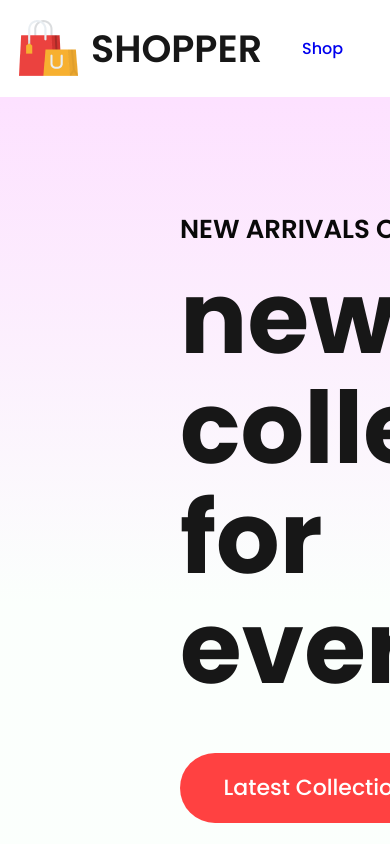
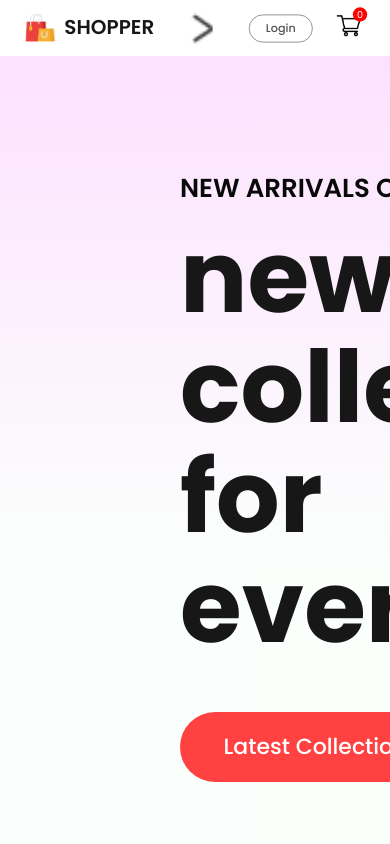
Before and after one commit to creation7654321/clothes-wear-react, a React (Vite) app: page / in a window 390 px wide. Shown: the top 844 px of the page. Built offline with nearby package versions, Linux system fonts and the light colour scheme.

Commit message:
making navbar responsive for all devices

```diff
--- a/src/Components/Navbar/Navbar.css
+++ b/src/Components/Navbar/Navbar.css
@@ -3,6 +3,7 @@
     justify-content: space-around;
     padding: 16px;
     box-shadow: 0 1px 3px -2px black;
+    align-items: center;
 }
 .nav-logo{
     display: flex;
@@ -70,3 +71,96 @@
     background: red;
     color: white;
 }
+.nav-dropdown{
+    display: none;
+}
+@media(max-width: 1280px){
+    .navbar{
+        padding: 12px 50px;
+    }
+    .nav-logo img{
+        width: 40px;
+    }
+    .nav-logo p{
+        font-size: 25px;
+    }
+    .nav-menu{
+        gap: 30px;
+        font-size: 16px;
+    }
+    .nav-login-cart{
+        gap: 30px;
+    }
+    .nav-login-cart button{
+        width: 120px;
+        height: 45px;
+        font-size: 16px;
+    }
+    .nav-cart-count{
+        margin-left: -40px;
+        font-size: 12px;
+    }
+}
+@media(max-width: 1024px){
+    .navbar{
+        padding: 12px 30px;
+    }
+    .nav-menu{
+        gap: 25px;
+        font-size: 14px;
+    }
+    .nav-login-cart button{
+        width: 80px;
+        height: 35px;
+        font-size: 14px;
+    }
+    .nav-login-cart img{
+        width: 30px;
+    }
+    .nav-cart-count{
+        width: 18px;
+        height: 18px;
+    }
+}
+@media(max-width: 800px){
+    .navbar{
+        padding: 10px ss0px;
+    }
+    .nav-dropdown{
+        display: block;
+        width: 30px;
+        rotate: -90deg;
+        transition: 0.5s;
+    }
+    .nav-menu{
+        display: none;
+        height: 80px;
+        width: 100%;
+        position: absolute;
+        background: white;
+        justify-content: center;
+        top: 50px;
+    }
+    .nav-menu-visible{
+        display: flex;
+    }
+    .nav-dropdown.open{
+        transform: rotate(90deg);
+    }
+}
+
+@media(max-width: 500px){
+    .navbar{
+        padding: 8px 0px;
+    }
+    .nav-logo{
+        transform: scale(0.8);
+    }
+    .nav-menu{
+        height: 70px;
+        top: 50px;
+    }
+    .nav-login-cart{
+        transform: scale(0.8);
+    }
+}
--- a/src/Components/Navbar/Navbar.jsx
+++ b/src/Components/Navbar/Navbar.jsx
@@ -4,10 +4,18 @@
 import cart_icon from '../Assets/cart_icon.png'
 import { Link } from 'react-router-dom'
 import { ShopContext } from '../../Context/ShopContext'
+import { useRef } from 'react'
+import nav_dropdown from '../Assets/dropdown_icon.png'
 export default function Navbar() {
 
   const [menu, setMenu] = useState("mens")
   const {getTotalCartItems} =useContext(ShopContext)
+  const menuRef = useRef();
+
+  const dropdown_toggle = (e)=>{
+    menuRef.current.classList.toggle('nav-menu-visible');
+    e.target.classList.toggle('open');
+  }
 
 
   return (
@@ -17,7 +25,9 @@
             <p>SHOPPER</p>
         </div>
 
-        <ul className="nav-menu">
+        <img className='nav-dropdown' onClick={dropdown_toggle} src={nav_dropdown} alt="" />
+
+        <ul ref={menuRef} className="nav-menu">
             <li onClick={()=>setMenu("shop")}><Link style={{textDecoration:'none'}} to='/'>Shop</Link>{menu==="shop"?<hr/>:<></>}</li>
             <li onClick={()=>setMenu("mens")}><Link style={{textDecoration:'none'}} to='/mens'>Men</Link>{menu==="mens"?<hr/>:<></>}</li>
             <li onClick={()=>setMenu("womens")}><Link style={{textDecoration:'none'}} to='/womens'>Women</Link>{menu==="womens"?<hr/>:<></>}</li>
```
